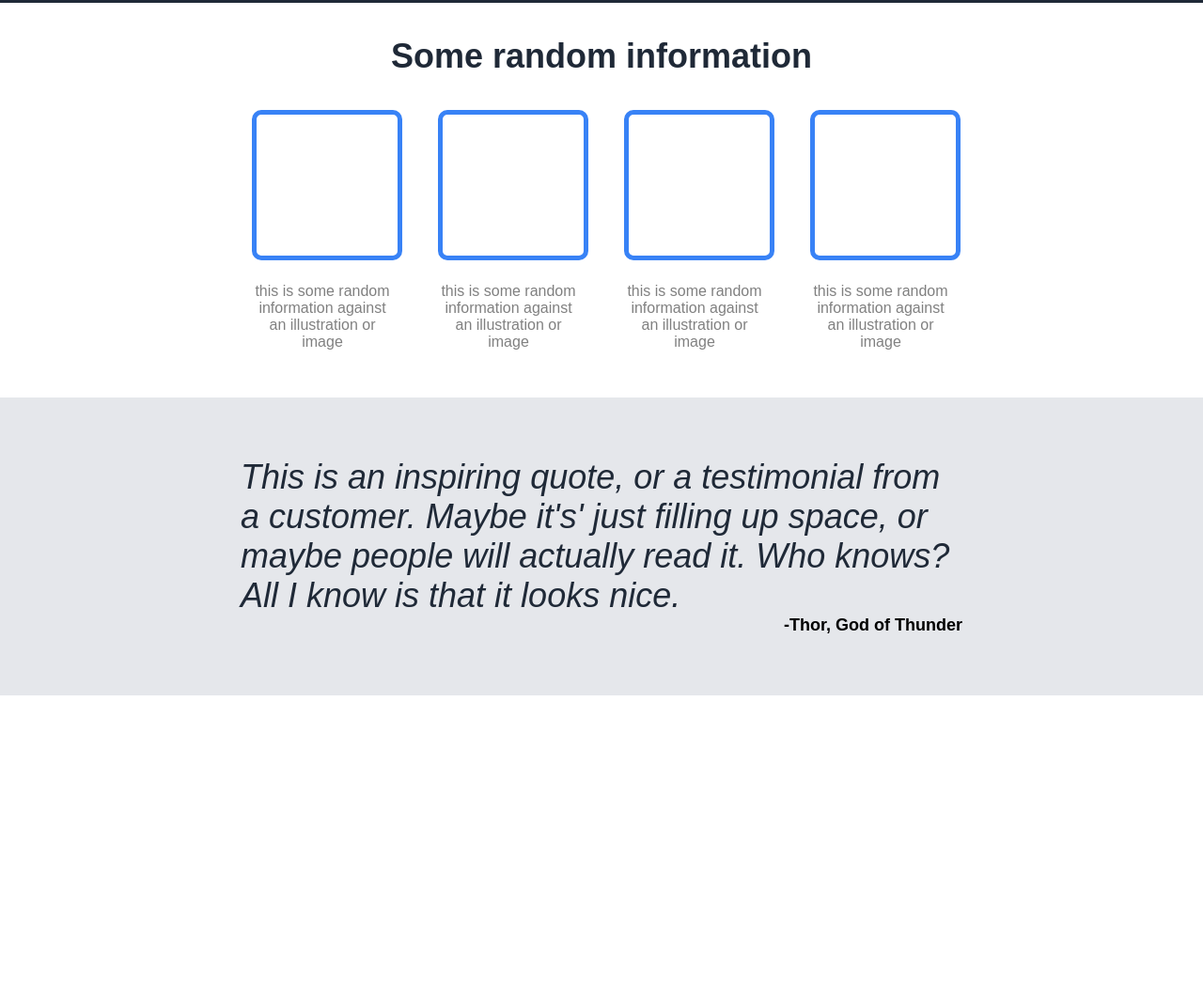
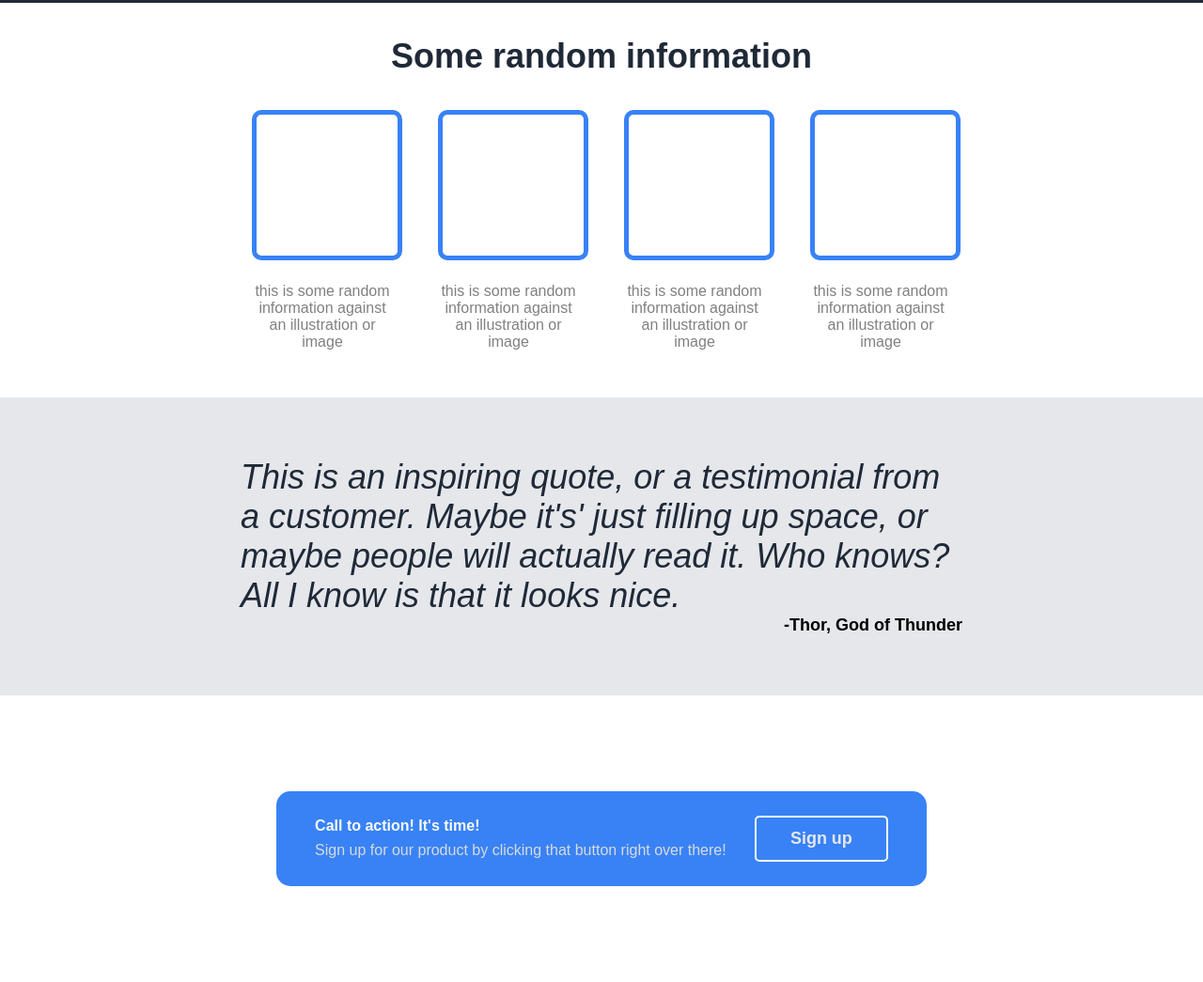
Before and after one commit to sarvaSanjay/LandingPage, a plain HTML site: page index.html in a window 1280 px wide. Shown: the part 461-1506 px from the top of the page at 94% size. Before the commit the page ends 1201 px from the top, so only its background shows below. Drawn offline with Linux system fonts and the light colour scheme.

Commit message:
Completed call to action

```diff
--- a/index.html
+++ b/index.html
@@ -53,5 +53,14 @@
             <div class="name">-Thor, God of Thunder</div>
         </div>
     </div>
+    <div class="action-body">
+        <div class = 'action-main'>
+            <div class="action-text">
+                <div class="action-heading">Call to action! It's time!</div>
+                <div class="action-subtext">Sign up for our product by clicking that button right over there!</div>
+            </div>
+            <button>Sign up</button>
+        </div>
+    </div>
 </body>
 </html>
--- a/style.css
+++ b/style.css
@@ -148,3 +148,40 @@ ul{
     font-weight: bold;
     font-size: 18px;
 }
+
+.action-body {
+    display: flex;
+    justify-content: center;
+    align-items: center;
+    padding-bottom: 8%;
+    padding-top: 8%;
+}
+
+.action-main {
+    display: flex;
+    background-color: #3882f6;
+    padding: 2%;
+    border-radius: 15px;
+    width: 50%;
+    justify-content: space-around;
+}
+
+.action-text {
+    display: flex;
+    flex-direction: column;
+    justify-content: center;
+    gap: 8px;
+    color: #F9FAF8;
+}
+
+.action-heading {
+    font-weight: bold;
+}
+
+.action-subtext {
+    color: #d8dadd;
+}
+
+.action-main button {
+    border: solid 2px #F9FAF8;
+}
```
